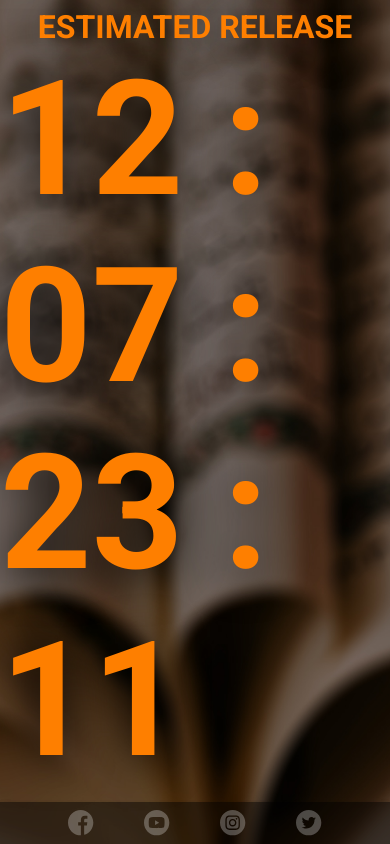
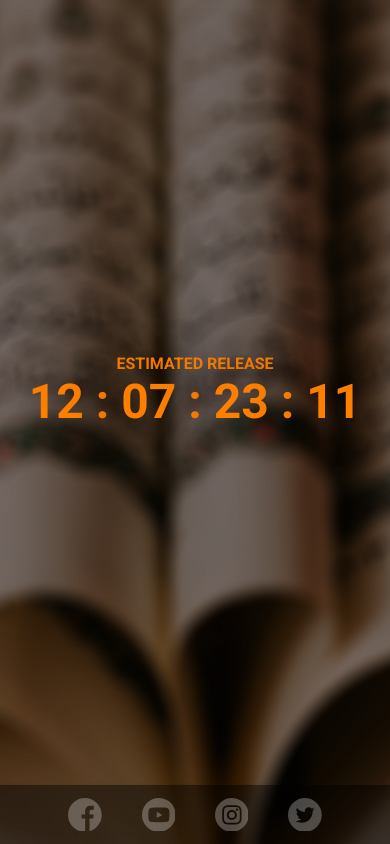
Before and after one commit to Abdullah-Alhariri/islam-learn-cs, a website: page frontend/index.html in a window 390 px wide. Drawn offline with Linux system fonts and the light colour scheme.

Commit message:
media query's

```diff
--- a/frontend/index.html
+++ b/frontend/index.html
@@ -12,10 +12,12 @@
       <div class="primary-section">
         <h3 class="primary-section-h3" title="countdown">ESTIMATED RELEASE</h3>
         <h1 class="primary-section-countdown">
-          <a title="Days"> <span class="primary-section-countdown-day">12</span> : </a>
-          <a title="Hours"> <span class="primary-section-countdown-hour">07</span> : </a>
-          <a title="Minutes"> <span class="primary-section-countdown-min">23</span> : </a>
-          <a title="Seconds">
+          <a title="Days"> <span class="primary-section-countdown-day">12</span></a
+          >&nbsp;:<a title="Hours">
+            <span class="primary-section-countdown-hour">07</span></a
+          >&nbsp;:<a title="Minutes">
+            <span class="primary-section-countdown-min">23</span></a
+          >&nbsp;:<a title="Seconds">
             <span class="primary-section-countdown-sec">11</span>
           </a>
         </h1>
--- a/frontend/styles.css
+++ b/frontend/styles.css
@@ -14,6 +14,14 @@ html {
 a {
   all: unset;
 }
+/* variables ----*/
+:root {
+  --primary-h1: 10rem;
+  --primary-h3: 2rem;
+
+  --primary-height: 93vh;
+  --footer-height: 7vh;
+}
 
 /* primary-section ----*/
 .primary-section {
@@ -21,28 +29,29 @@ a {
   flex-direction: column;
   align-items: center;
   justify-content: center;
-  min-height: 95vh;
-  max-height: 95vh;
+  min-height: var(--primary-height);
+  max-height: var(--primary-height);
 
   color: #fe7f00;
   font-family: Roboto, sans-serif, "Merriweather", serif;
-  text-shadow: 0 3px 48px black;
+  text-shadow: 0 3px 48px #000;
 }
 .primary-section-h3 {
   font-weight: bold;
-  font-size: 2rem;
+  font-size: var(--primary-h3);
+  transition: font-size 0.4s;
 }
 
 .primary-section-countdown {
-  font-size: 10rem;
-  font-weight: black;
+  font-size: var(--primary-h1);
   cursor: default;
+  transition: font-size 0.4s;
 }
 
 /*Footer ----*/
 .primary-footer {
-  min-height: 5vh;
-  max-height: 5vh;
+  min-height: var(--footer-height);
+  max-height: var(--footer-height);
 
   background-color: rgba(0, 0, 0, 0.27);
   box-shadow: 0 3px 6px rgba(0, 0, 0, 0.16);
@@ -51,7 +60,7 @@ a {
   display: flex;
   justify-content: space-between;
   list-style-type: none;
-  min-height: 5vh;
+  min-height: var(--footer-height);
   align-items: center;
 
   margin: auto;
@@ -60,14 +69,48 @@ a {
 }
 .svg {
   fill: rgba(255, 255, 255, 0.27);
-  max-height: 3vh;
-  max-width: 3vh;
+  max-height: 4vh;
+  max-width: 4vh;
   vertical-align: middle;
 
-  transition: all 0.4s;
+  transition: fill 0.4s;
 }
 .svg:hover {
   fill: white;
 }
 
 /*media query's ----*/
+
+@media only screen and (max-width: 1400px) {
+  :root {
+    --primary-h1: 9rem;
+    --primary-h3: 1.8rem;
+  }
+}
+
+@media only screen and (max-width: 1200px) {
+  :root {
+    --primary-h1: 8rem;
+    --primary-h3: 1.6rem;
+  }
+}
+@media only screen and (max-width: 1000px) {
+  :root {
+    --primary-h1: 6rem;
+    --primary-h3: 1.2rem;
+  }
+}
+@media only screen and (max-width: 800px) {
+  :root {
+    --primary-h1: 4rem;
+    --primary-h3: 1rem;
+  }
+}
+@media only screen and (max-width: 520px) {
+  :root {
+    --primary-h1: 3rem;
+    --primary-h3: 1rem;
+    --primary-height: 93vh;
+    --footer-height: 7vh;
+  }
+}
```
